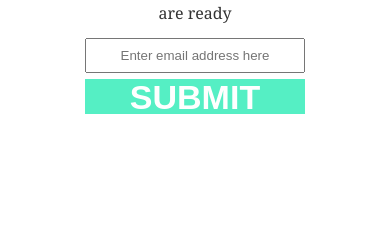
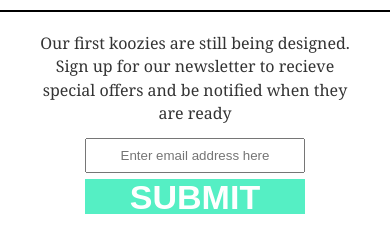
Before and after one commit to jmg8766/coolkids, a Gatsby site: page / in a window 390 px wide. Shown: the part 617-844 px from the top of the page. Built offline with nearby package versions, Linux system fonts and the light colour scheme; Gatsby itself is replaced by a stand-in of ours.

Commit message:
Fixes text overlap issue on mobile.

```diff
--- a/src/pages/index.js
+++ b/src/pages/index.js
@@ -8,12 +8,12 @@ import AnimatedBanner from "../components/animatedBanner"
 
 const Centered = Styled.div`
   position: absolute;
-  top: 0;
+  top: 200px;
   bottom: 0;
   left: 0;
   right: 0;
   width: 550px;
-  height: 600px;
+  max-height: 600px;
   margin: auto;
   min-width: 315px;
   .textLogo {
```
